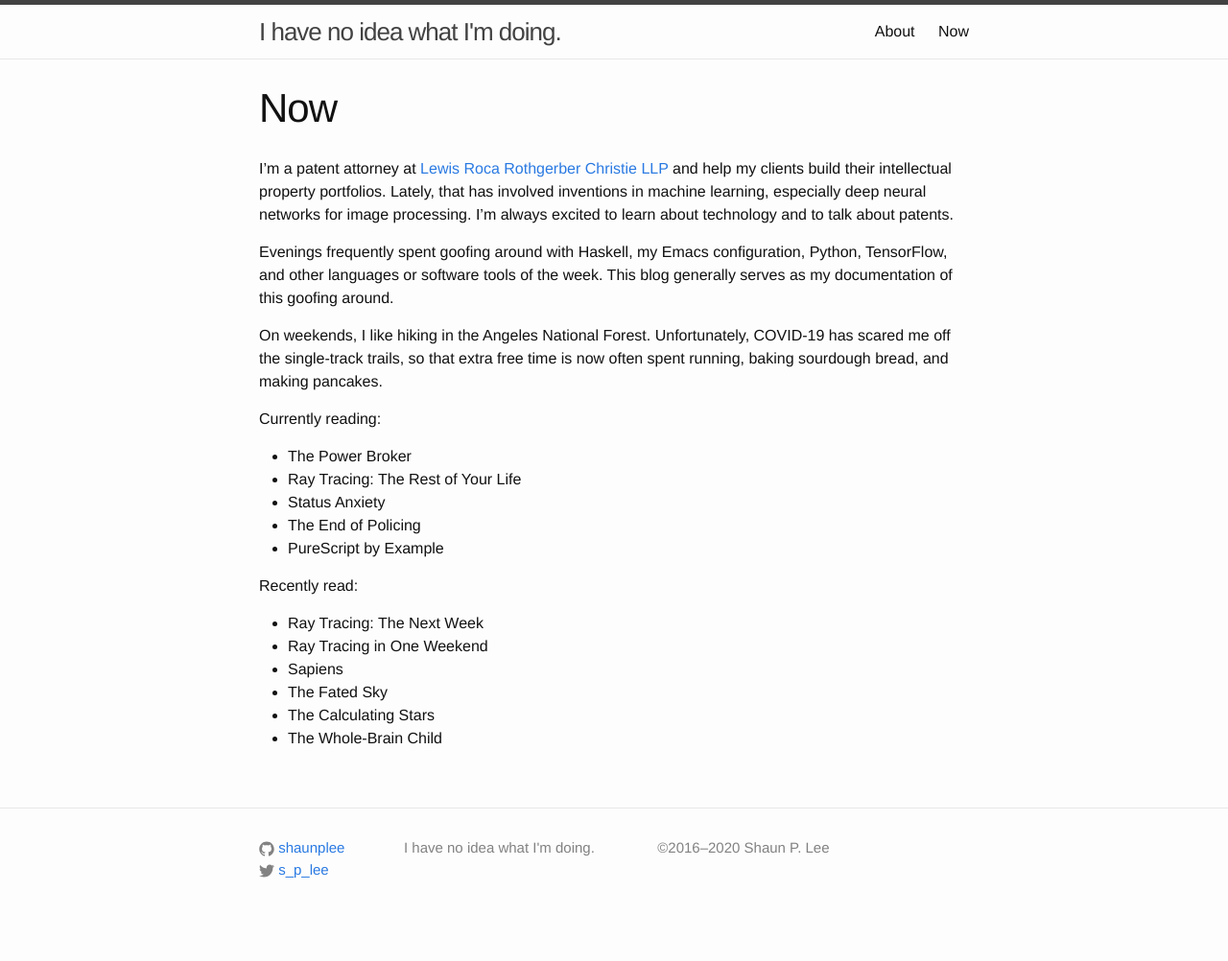
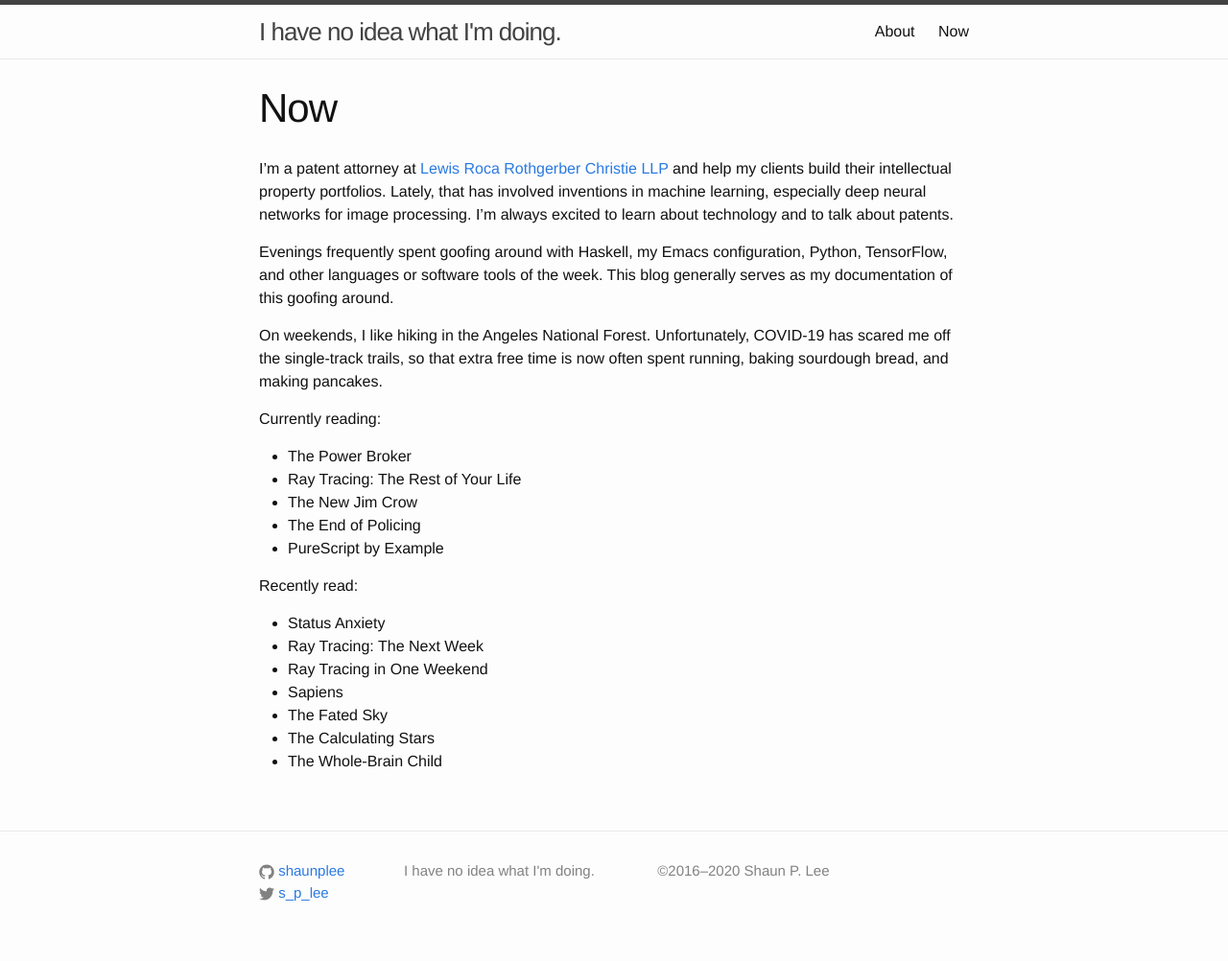
Before and after one commit to shaunplee/shaunplee.github.io, a Jekyll site: the page built from now.md, in a window 1280 px wide. Shown: the whole page at 96% size. Built offline with Jekyll 4.4.1, drawn with Linux system fonts in a browser that asks for light colours; before the commit the page ends 978 px from its top, so only the background shows below that.

Commit message:
Update reading list.

```diff
--- a/now.md
+++ b/now.md
@@ -13,11 +13,12 @@ On weekends, I like hiking in the Angeles National Forest. Unfortunately, COVID-
 Currently reading:
 - The Power Broker
 - Ray Tracing: The Rest of Your Life
-- Status Anxiety
+- The New Jim Crow
 - The End of Policing
 - PureScript by Example
 
 Recently read:
+- Status Anxiety
 - Ray Tracing: The Next Week
 - Ray Tracing in One Weekend
 - Sapiens
```
